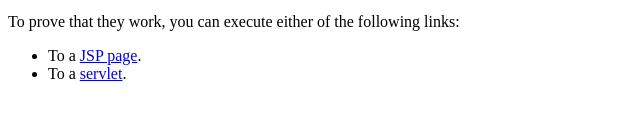
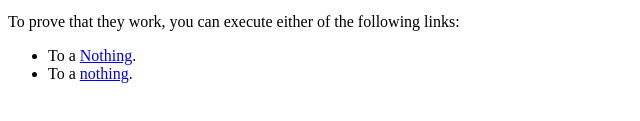
Before and after one commit to dunkeyike/dunkeyike.github.io, a plain HTML site: page index.html in a window 1280 px wide. Shown: the part 369-490 px from the top of the page, 0-640 px from the left. Drawn offline with Linux system fonts and the light colour scheme.

Commit message:
mod index

```diff
--- a/index.html
+++ b/index.html
@@ -18,8 +18,8 @@
     <p>This is the home page for the HelloWorld Web application. </p>
     <p>To prove that they work, you can execute either of the following links:
     <ul>
-      <li>To a <a href="hello.jsp">JSP page</a>.
-      <li>To a <a href="hello">servlet</a>.
+      <li>To a <a href="hello.jsp">Nothing</a>.
+      <li>To a <a href="hello">nothing</a>.
     </ul>
 
   </body>
```
